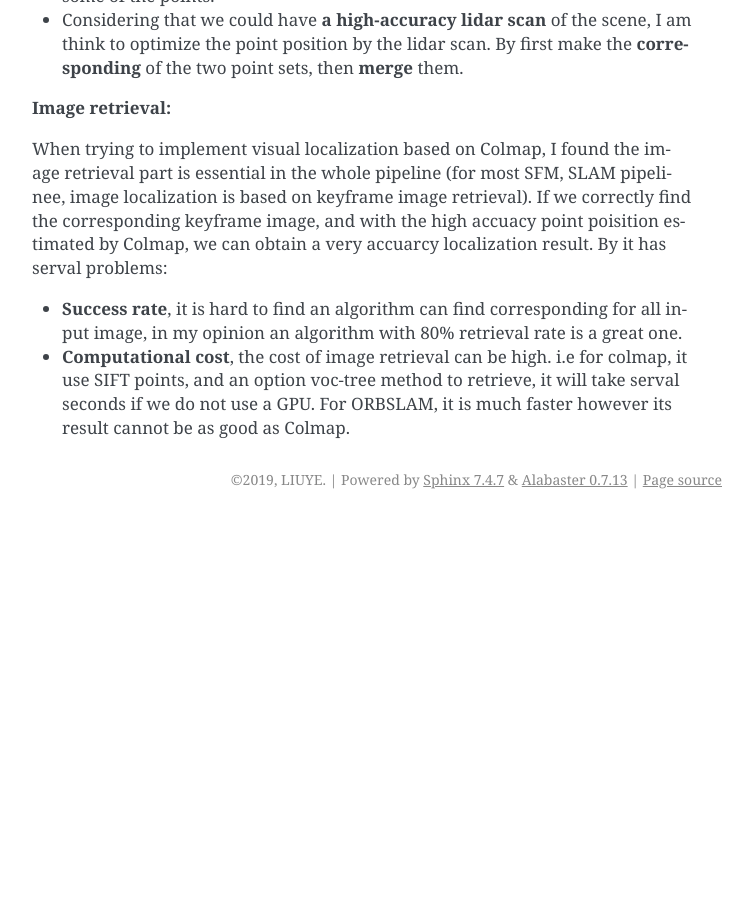
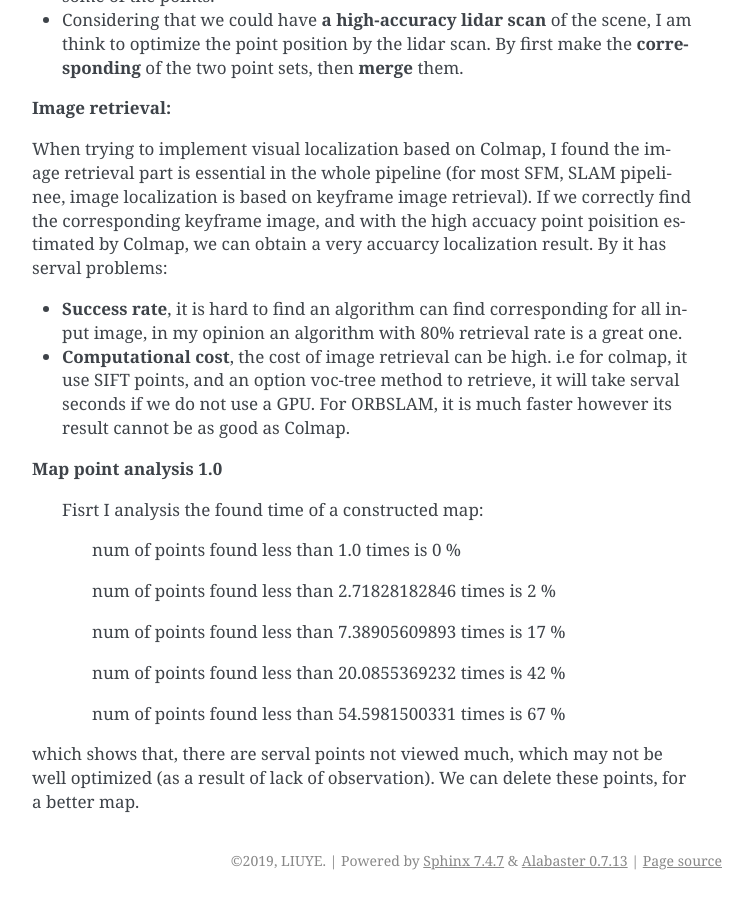
Before and after one commit to gggliuye/VIO, a Sphinx documentation site: the page built from docs/UnitySc/unityShadowCreator.rst, in a window 1280 px wide and 900 px high, scrolled down 14450 px. Shown: the whole window, without its empty margins (388-1141 px from the left). Built offline with Sphinx 7.4.7, drawn with Linux system fonts in a browser that asks for light colours; before the commit the page ends 14969 px from its top, so only the background shows below that.

Commit message:
Update unityShadowCreator.rst

```diff
--- a/docs/UnitySc/unityShadowCreator.rst
+++ b/docs/UnitySc/unityShadowCreator.rst
@@ -439,3 +439,19 @@ When trying to implement visual localization based on Colmap, I found the image
 
 * **Success rate**, it is hard to find an algorithm can find corresponding for all input image, in my opinion an algorithm with 80% retrieval rate is a great one.
 * **Computational cost**, the cost of image retrieval can be high. i.e for colmap, it use SIFT points, and an option voc-tree method to retrieve, it will take serval seconds if we do not use a GPU. For ORBSLAM, it is much faster however its result cannot be as good as Colmap.
+
+**Map point analysis 1.0**
+
+ Fisrt I analysis the found time of a constructed map:
+
+     num of points found less than  1.0  times is  0 %
+
+     num of points found less than  2.71828182846  times is  2 %
+
+     num of points found less than  7.38905609893  times is  17 %
+
+     num of points found less than  20.0855369232  times is  42 %
+
+     num of points found less than  54.5981500331  times is  67 %
+
+which shows that, there are serval points not viewed much, which may not be well optimized (as a result of lack of observation). We can delete these points, for a better map.
```
